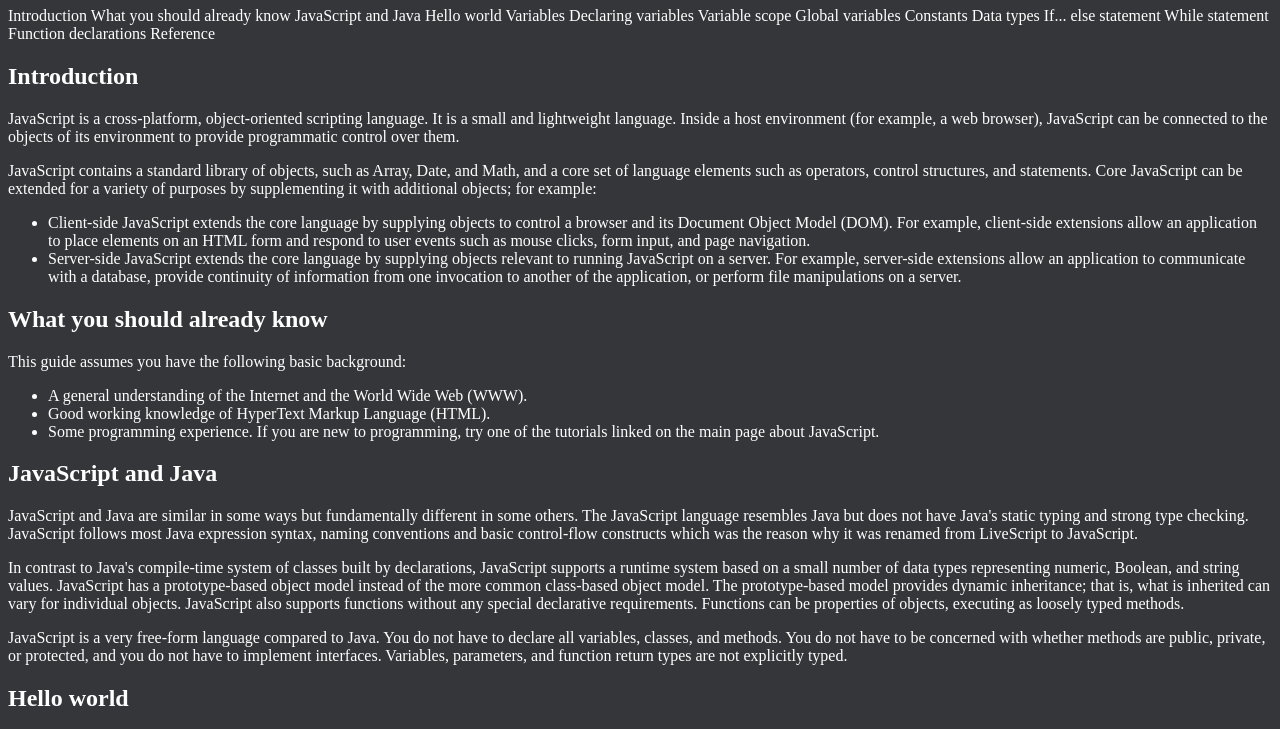
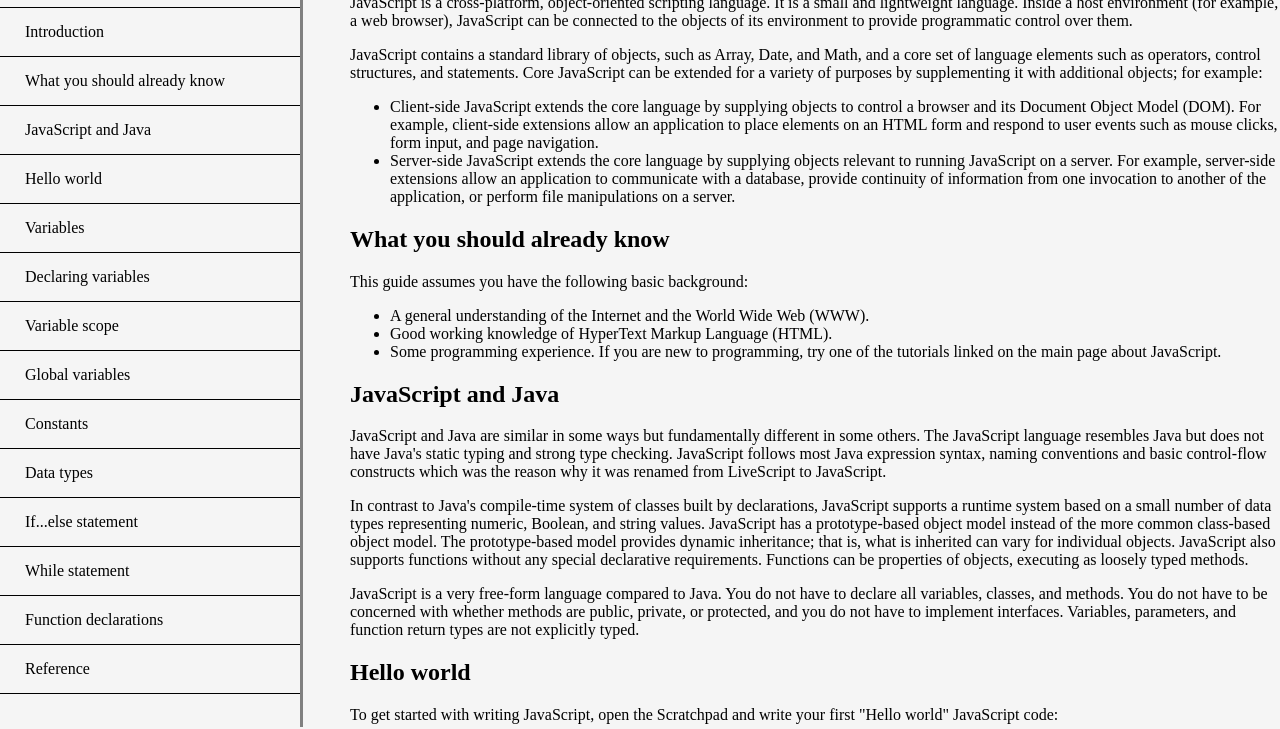
Before and after one commit to TrentonMarks/technical_documentation_page, a plain HTML site: page index.html in a window 1280 px wide. Shown: the part 73-802 px from the top of the page. Drawn offline with Linux system fonts and the light colour scheme.

Commit message:
styled side nav menu

```diff
--- a/index.html
+++ b/index.html
@@ -9,27 +9,54 @@
         <!-- Header -->
         <header>
             <!-- Header Title Container -->
-            <div class="" id="">
+            <div class="" id="header-title-container">
                 <!-- Header Title -->
                 <h1>JS Documentation</h1>
             </div>
             <!-- Header Nav -->
             <nav>
-                <!-- Nav Links (14) -->
-                <a href="#">Introduction</a>
-                <a href="#">What you should already know</a>
-                <a href="#">JavaScript and Java</a>
-                <a href="#">Hello world</a>
-                <a href="#">Variables</a>
-                <a href="#">Declaring variables</a>
-                <a href="#">Variable scope</a>
-                <a href="#">Global variables</a>
-                <a href="#">Constants</a>
-                <a href="#">Data types</a>
-                <a href="#">If... else statement</a>
-                <a href="#">While statement</a>
-                <a href="#">Function declarations</a>
-                <a href="#">Reference</a>
+                <a href="#"><div class="nav-link-container">
+                    Introduction
+                </div></a>
+                <a href="#"><div class="nav-link-container">
+                    What you should already know
+                </div></a>
+                <a href="#"><div class="nav-link-container">
+                    JavaScript and Java
+                </div></a>
+                <a href="#"><div class="nav-link-container">
+                    Hello world
+                </div></a>
+                <a href="#"><div class="nav-link-container">
+                    Variables
+                </div></a>
+                <a href="#"><div class="nav-link-container">
+                    Declaring variables
+                </div></a>
+                <a href="#"><div class="nav-link-container">
+                    Variable scope
+                </div></a>
+                <a href="#"><div class="nav-link-container">
+                    Global variables
+                </div></a>
+                <a href="#"><div class="nav-link-container">
+                    Constants
+                </div></a>
+                <a href="#"><div class="nav-link-container">
+                    Data types
+                </div></a>
+                <a href="#"><div class="nav-link-container">
+                    If...else statement
+                </div></a>
+                <a href="#"><div class="nav-link-container">
+                    While statement
+                </div></a>
+                <a href="#"><div class="nav-link-container">
+                    Function declarations
+                </div></a>
+                <a href="#"><div class="nav-link-container">
+                    Reference
+                </div></a>
             </nav>
         </header>
         <!-- Main -->
--- a/style.css
+++ b/style.css
@@ -1,10 +1,37 @@
 body {
-    background-color: rgb(53, 54, 58);
-    color: white;
+    background-color: rgb(245, 245, 245);
+    color: black;
+    display: flex;
+    flex-direction: row;
+    margin: 0;
+}
+
+header {
+    border-right: 3px solid gray;
+    position: fixed;
+    left: 0;
+    height: 100%;
+}
+
+#header-title-container {
+    width: 300px;
+    text-align: center;
+    border-bottom: 1px solid black;
+}
+
+nav {
+    display: flex;
+    flex-direction: column;
+}
+
+.nav-link-container {
+    border-bottom: 1px solid black;
+    padding: 15px;
+    padding-left: 25px;
 }
 
 a {
-    color: white;
+    color: black;
     text-decoration: none;
 }
 
@@ -15,3 +42,7 @@ a:hover {
 a:active {
     color: gray;
 }
+
+main {
+    margin-left: 350px;
+}
```
